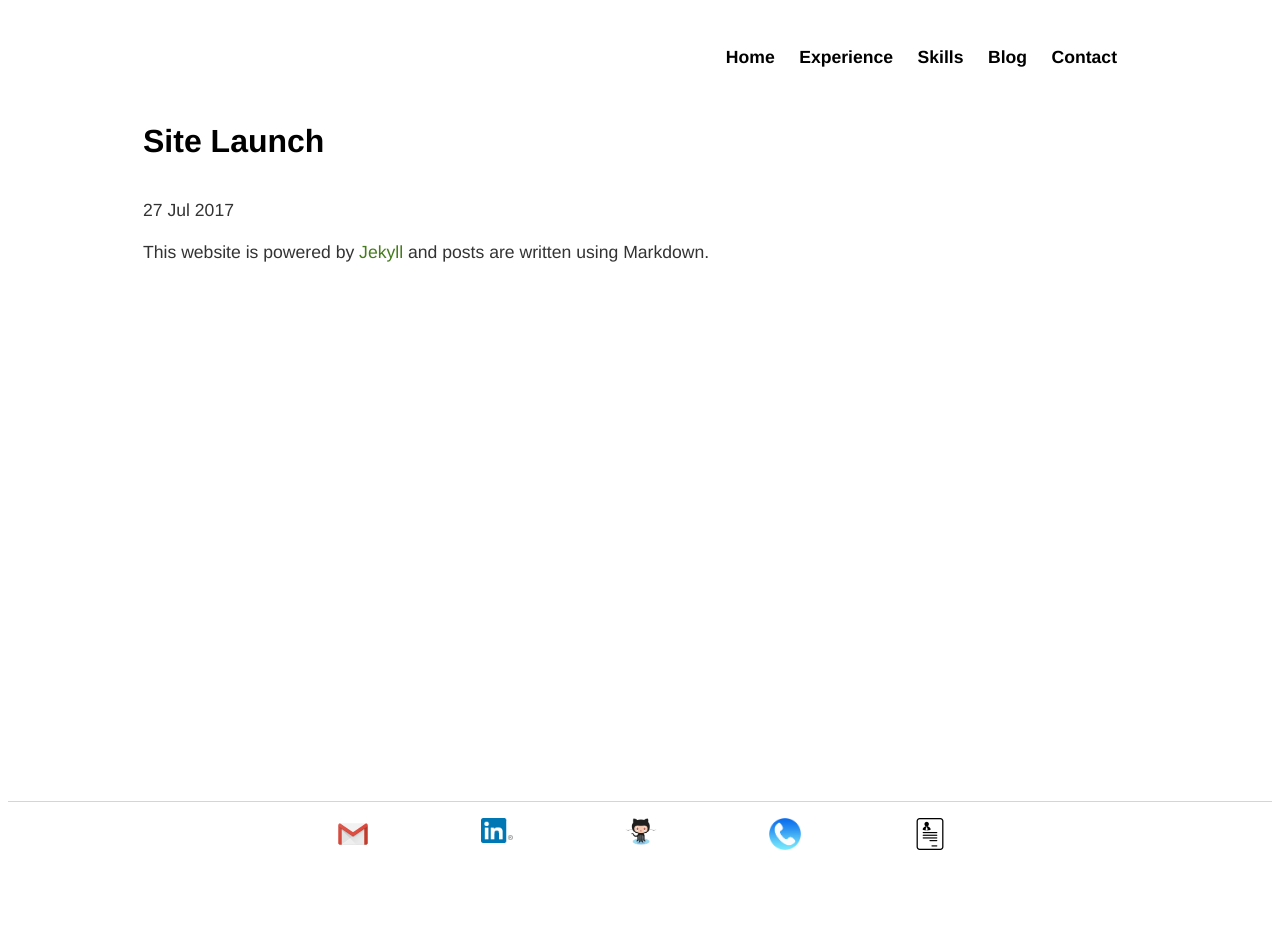
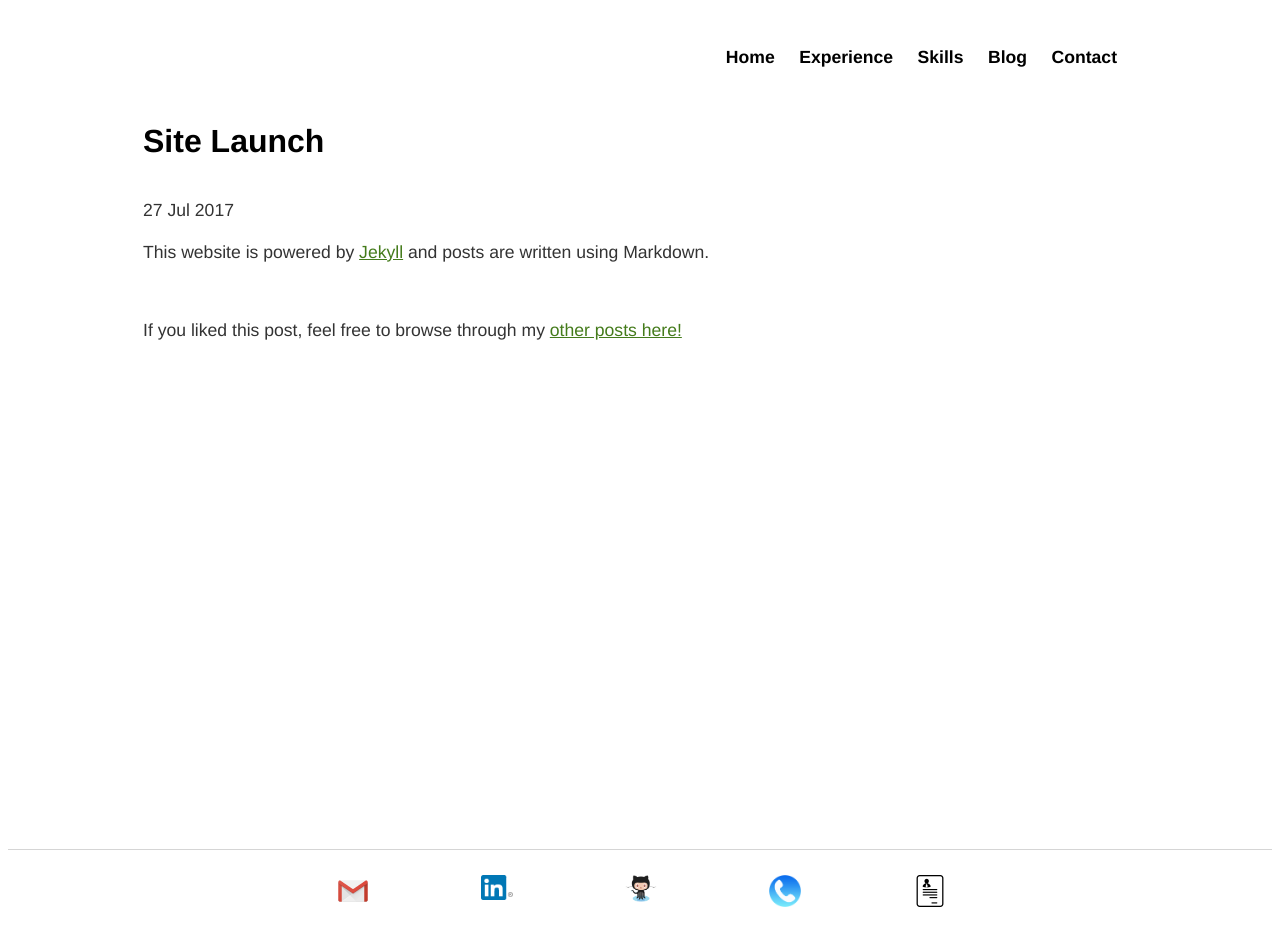
Before and after one commit to ercreager/ercreager.github.io, a Jekyll site: the page built from _posts/2017-07-27-site-launch.md, in a window 1280 px wide. Built offline with Jekyll 4.4.1, drawn with Linux system fonts in a browser that asks for light colours; before the commit the page ends 900 px from its top, so only the background shows below that.

Commit message:
Add link to main blog page in post layout

```diff
--- a/_layouts/post.html
+++ b/_layouts/post.html
@@ -7,3 +7,5 @@ layout: default
 <div class="post">
 	{{ content }}
 </div>
+<br>
+<p>If you liked this post, feel free to browse through my <a href="/blog">other posts here!</a></p>
--- a/css/main.css
+++ b/css/main.css
@@ -8,6 +8,7 @@ html, body {
 #footer {
     clear: both;
     border-top: 1px solid #d5d5d5;
+    margin-top: 3em;
     font-size: 1em;
     height: 9vh;   /* Height of the footer */
 }
@@ -35,23 +36,34 @@ footer ul li{
 }
 footer{
     margin-left: 26%;
+    padding-top: 1vh;
 }
 footer img {
     margin-right: 10%;
 }
 .content a {
-    text-decoration: none;
+    text-decoration: underline;
 /*    color: #696969; */
       color: #447b1b;
 }
+/*
 a:hover {
     text-decoration: underline;
-}
+}*/
 #welcome-header {
     font-size: 3em;
 }
+.post-image{
+  display: block;
+  margin: auto;
+  width: 30%;
+}
+
 h2 {
     border-bottom: 1px solid #333;
+}
+.h2-post{
+    border-bottom: 0px;
 }
 h1 {
   padding-top: 1em;
```
